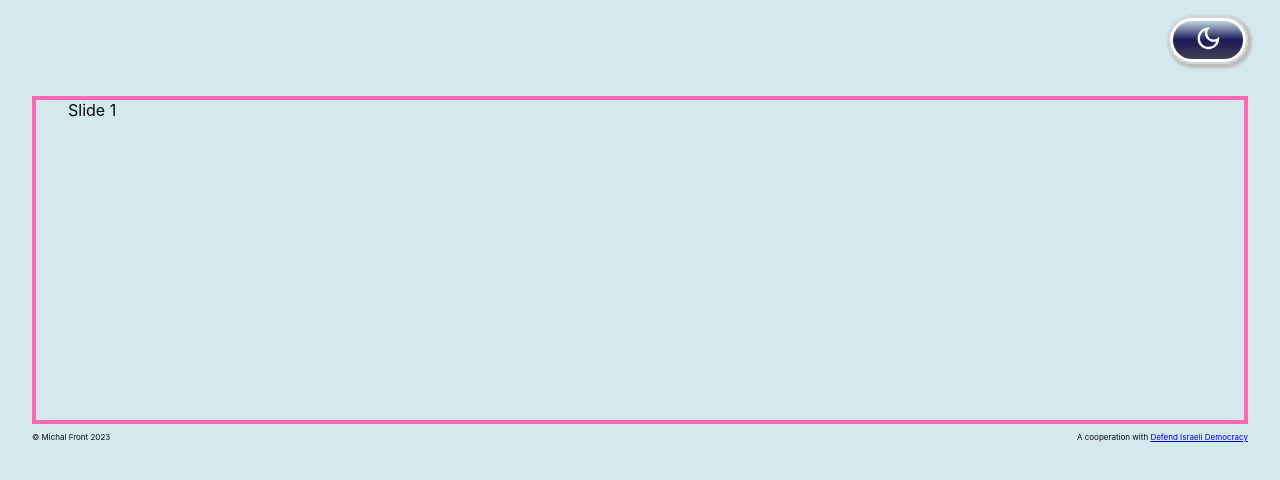
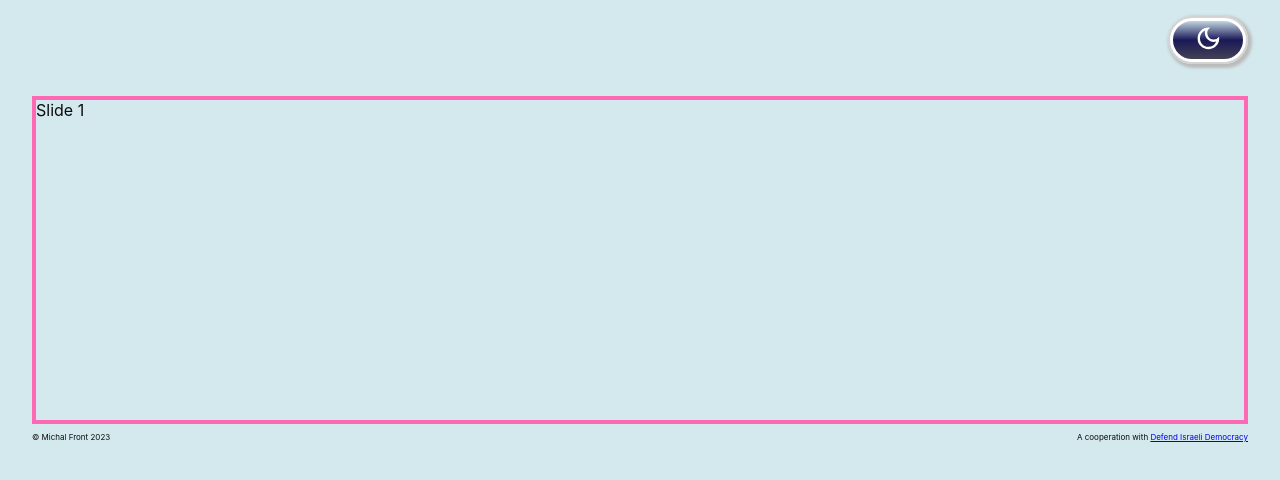
Before and after one commit to MichalFrontEnd/protestcheer, a React (Create React App) app: page / in a window 1280 px wide. Shown: the top 480 px of the page. Built offline with nearby package versions, Linux system fonts and the light colour scheme.

Commit message:
removes embla classes

```diff
--- a/src/components/organisms/carousel-element/CarouselElement.jsx
+++ b/src/components/organisms/carousel-element/CarouselElement.jsx
@@ -4,17 +4,13 @@ import useEmblaCarousel from "embla-carousel-react";
 export const CarouselElement = () => {
   const [emblaRef] = useEmblaCarousel();
   return (
-    <Fragment className="carousel">
-      <div className="carousel-container container">
-        <div className="embla" ref={emblaRef}>
-          <div className="embla__container">
-            <div className="embla__slide">Slide 1</div>
-            <div className="embla__slide">Slide 2</div>
-            <div className="embla__slide">Slide 3</div>
-          </div>
-        </div>
+    <div className="carousel" ref={emblaRef}>
+      <div className="carousel__container">
+        <div className="carousel__slide">Slide 1</div>
+        <div className="carousel__slide">Slide 2</div>
+        <div className="carousel__slide">Slide 3</div>
       </div>
-    </Fragment>
+    </div>
   );
 };
 
--- a/src/components/organisms/carousel-element/carousel-element.scss
+++ b/src/components/organisms/carousel-element/carousel-element.scss
@@ -1,20 +1,15 @@
 @use "../../../styles/globals" as *;
 
 .carousel {
-  &-container {
-    border: 4px hotpink solid;
+  overflow: hidden;
+  border: 4px hotpink solid;
+  &__container {
     height: fit-content;
+    display: flex;
+  }
+  &__slide {
+    flex: 0 0 100%;
+    min-width: 0;
+    height: 20rem;
   }
 }
-
-.embla {
-  overflow: hidden;
-}
-.embla__container {
-  display: flex;
-}
-.embla__slide {
-  flex: 0 0 100%;
-  min-width: 0;
-  height: 20rem;
-}
```
